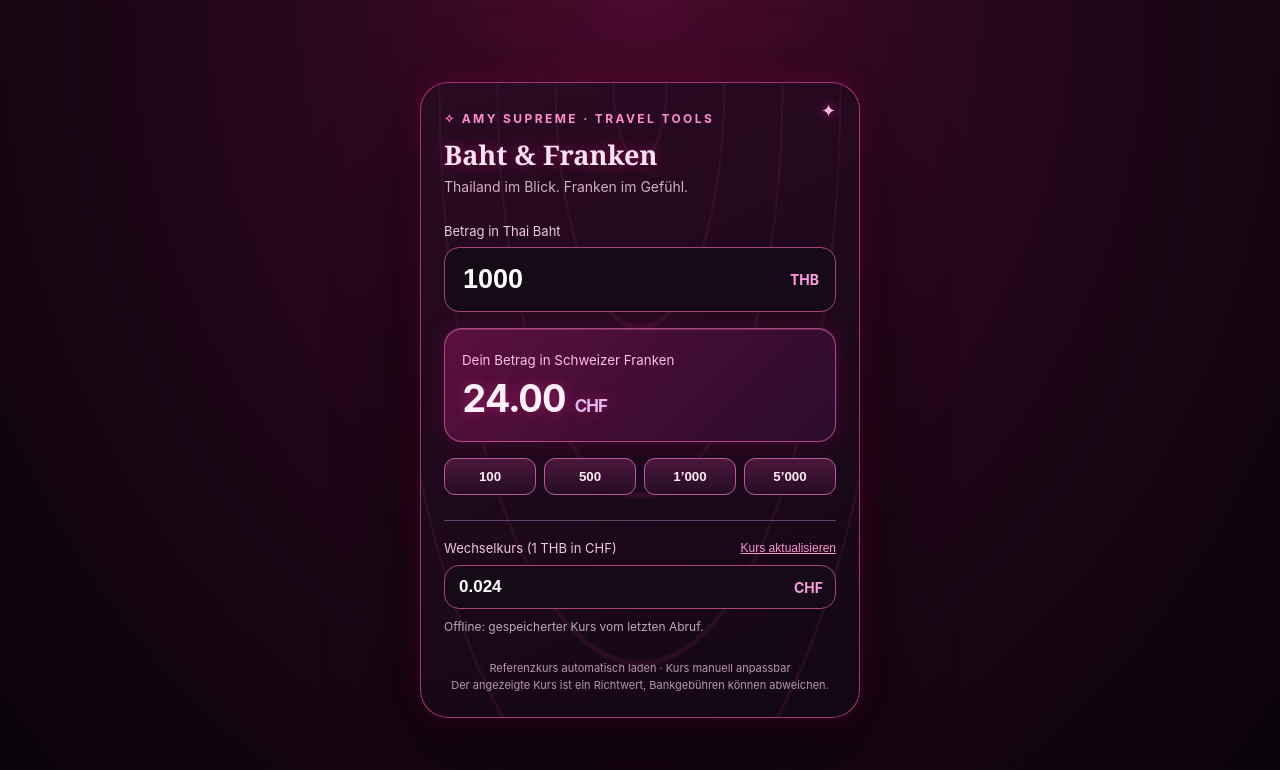
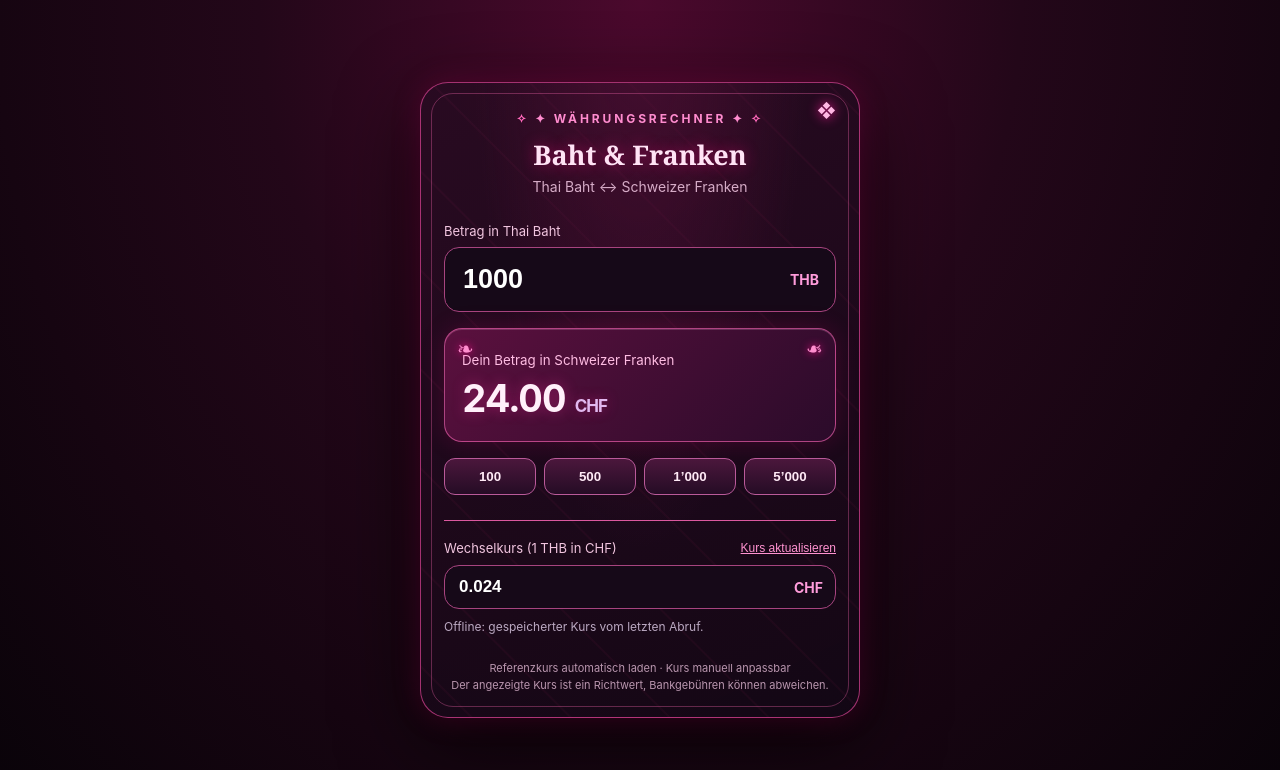
Before and after one commit to obsidianluna/Baht-Franken-Rechner, a plain HTML site: page index.html in a window 1280 px wide. Drawn offline with Linux system fonts and the light colour scheme; no server answers.

Commit message:
Remove personal branding and add ornamental neon styling

```diff
--- a/index.html
+++ b/index.html
@@ -19,10 +19,15 @@ input{width:100%;min-width:0;background:none;border:0;outline:0;color:#fff;font-
 .presets{display:flex;gap:8px;margin:16px 0 25px}.presets button{flex:1;border:1px solid #ba5a9a;background:linear-gradient(180deg,#4b173c,#250c25);color:#ffeaf6;border-radius:11px;padding:10px 3px;font-weight:650}
 .ratebox{border-top:1px solid #60466a;padding-top:19px}.ratehead{display:flex;justify-content:space-between;align-items:center;margin-bottom:9px}.ratehead label{margin:0}.rateinput{padding:10px 12px}.rateinput input{font-size:17px}.status{font-size:12px;color:#bba9c2;margin-top:10px;min-height:18px}.refresh{background:none;border:0;color:#ff92d0;text-decoration:underline;padding:0;font-size:12px}
 footer{font-size:11px;color:#b996ae;text-align:center;margin-top:23px;line-height:1.5}
-main:before{content:'✦';position:absolute;right:23px;top:17px;font-size:18px;color:#ffb8e4;text-shadow:0 0 12px #ff1a9a}main:after{content:'';pointer-events:none;position:absolute;inset:0;opacity:.09;background:repeating-radial-gradient(ellipse at 50% 0%,transparent 0 25px,#ed4598 26px 27px,transparent 28px 58px)}main>*{position:relative;z-index:1}.brand:before{content:'✧ ';color:#ff69bb}.amount{text-shadow:0 0 14px #ff2e9d66}.presets button:active{transform:scale(.96);background:#6e2150}input:focus{filter:drop-shadow(0 0 5px #ff329a66)}
+main:before{content:'❖';position:absolute;right:23px;top:17px;font-size:18px;color:#ffb8e4;text-shadow:0 0 12px #ff1a9a}main:after{content:'';pointer-events:none;position:absolute;inset:0;opacity:.09;background:repeating-radial-gradient(ellipse at 50% 0%,transparent 0 25px,#ed4598 26px 27px,transparent 28px 58px)}main>*{position:relative;z-index:1}.brand:before{content:'✧ ';color:#ff69bb}.amount{text-shadow:0 0 14px #ff2e9d66}.presets button:active{transform:scale(.96);background:#6e2150}input:focus{filter:drop-shadow(0 0 5px #ff329a66)}
+main{background-image:radial-gradient(ellipse at 50% -20%,#5a1039a8,transparent 55%),repeating-linear-gradient(45deg,transparent 0 34px,#ff25820b 35px 36px,transparent 37px 70px),linear-gradient(155deg,#290b22f2,#130715f7)}
+main:after{content:'';position:absolute;inset:10px;border:1px solid #ff69b555;border-radius:22px;pointer-events:none;background:none;opacity:1}
+.brand{text-align:center;letter-spacing:.24em}.brand:after{content:' ✧';color:#ff69bb}
+h1{text-align:center}.sub{text-align:center}.result{position:relative}.result:before,.result:after{content:'❧';position:absolute;top:8px;color:#ff8ecf;font-size:20px;text-shadow:0 0 9px #ff0a8d}.result:before{left:12px}.result:after{right:12px;transform:scaleX(-1)}
+.ratebox{border-top:1px solid #db589f}.field:focus-within{border-color:#ff92ce;box-shadow:0 0 13px #ff008044}
 </style></head>
 <body><main>
-<div class="brand">Amy Supreme · Travel Tools</div><h1>Baht &amp; Franken</h1><p class="sub">Thailand im Blick. Franken im Gefühl.</p>
+<div class="brand">✦ Währungsrechner ✦</div><h1>Baht &amp; Franken</h1><p class="sub">Thai Baht ↔ Schweizer Franken</p>
 <label for="thb">Betrag in Thai Baht</label><div class="field"><input id="thb" type="number" inputmode="decimal" min="0" step="any" value="1000"><span class="currency">THB</span></div>
 <div class="result"><small>Dein Betrag in Schweizer Franken</small><div class="amount" id="chf">– <span>CHF</span></div></div>
 <div class="presets"><button data-v="100">100</button><button data-v="500">500</button><button data-v="1000">1’000</button><button data-v="5000">5’000</button></div>
```
